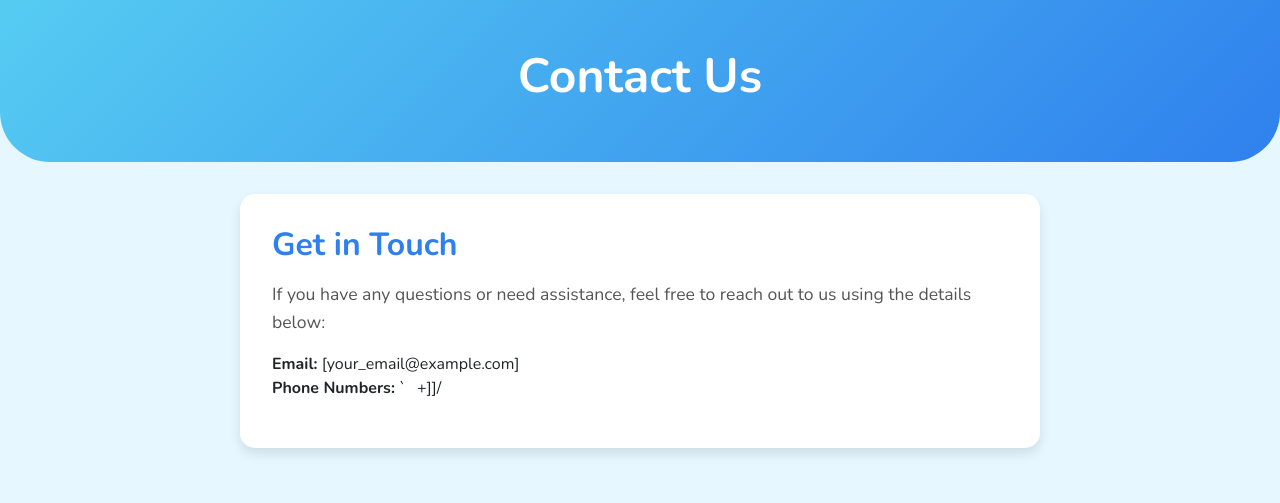
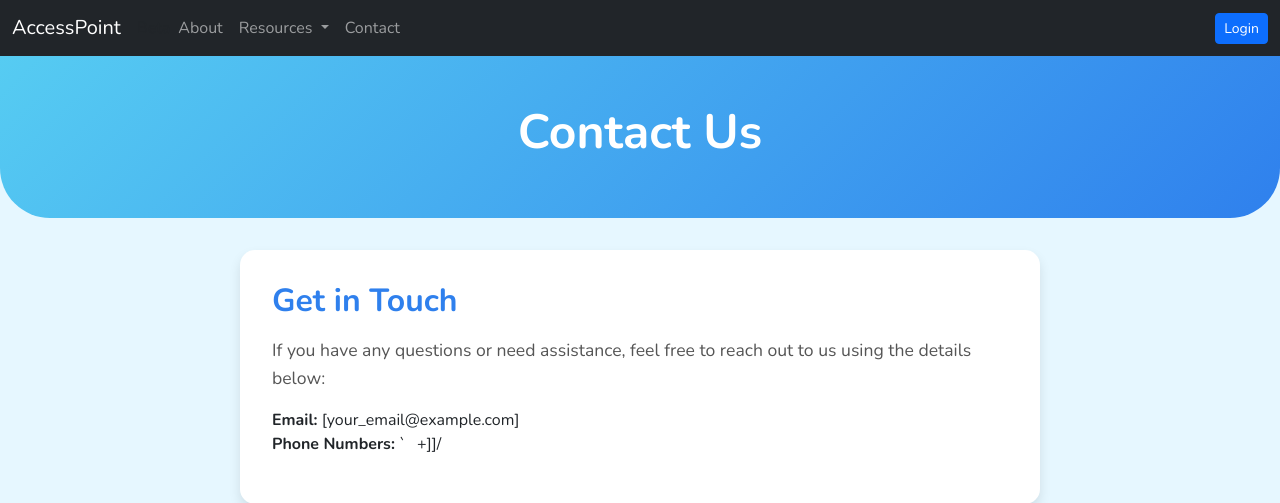
Before and after one commit to DangeloV-2025/AccessPoint, a Flask app: page /contact in a window 1280 px wide. Shown: the top 503 px of the page. Run offline with Flask 3, Linux system fonts and the light colour scheme.

Commit message:
Trying Render

```diff
--- a/Access_point/templates/contact.html
+++ b/Access_point/templates/contact.html
@@ -50,6 +50,10 @@
       color: #555;
     }
 
+    .login-button {
+      margin-left: auto; /* Pushes the button to the far right */
+    }
+
     .contact-footer {
       text-align: center;
       padding: 1.5rem 0;
@@ -60,6 +64,37 @@
   </style>
 </head>
 <body>
+
+  <nav class="navbar navbar-expand-lg navbar-dark bg-dark">
+    <div class="container-fluid">
+      <a class="navbar-brand" href="index.html">AccessPoint</a>
+      <!-- Beta box -->
+      <div class="beta-box">Beta</div>
+      <button class="navbar-toggler" type="button" data-bs-toggle="collapse" data-bs-target="#navbarNav">
+        <span class="navbar-toggler-icon"></span>
+      </button>
+      <div class="collapse navbar-collapse" id="navbarNav">
+        <ul class="navbar-nav">
+          <li class="nav-item"><a class="nav-link" href="/about">About</a></li>
+          <li class="nav-item dropdown">
+            <a class="nav-link dropdown-toggle" href="#" id="resourcesDropdown" role="button" data-bs-toggle="dropdown" aria-expanded="false">
+              Resources
+            </a>
+            <ul class="dropdown-menu" aria-labelledby="resourcesDropdown">
+              <li><a class="dropdown-item" href="/resources/scholarships">Scholarships</a></li>
+              <li><a class="dropdown-item" href="/resources/pre-college-programs">Pre-College Programs</a></li>
+              <li><a class="dropdown-item" href="/resources/fly_ins">Fly-Ins</a></li>
+            </ul>
+          </li>
+          <li class="nav-item"><a class="nav-link" href="/contact">Contact</a></li>
+        </ul>
+        <a href="/auth/login" class="btn btn-primary btn-sm login-button">Login</a>
+
+      </div>
+
+    </div>
+  </nav>
+
   <!-- Header -->
   <header class="contact-header">
     <h1>Contact Us</h1>
```
Also changed, not shown: Access_point/routes/main_routes.py (line endings or trailing spaces), Access_point/templates/index.html (line endings or trailing spaces), run.py (line endings or trailing spaces), 2 other files.
